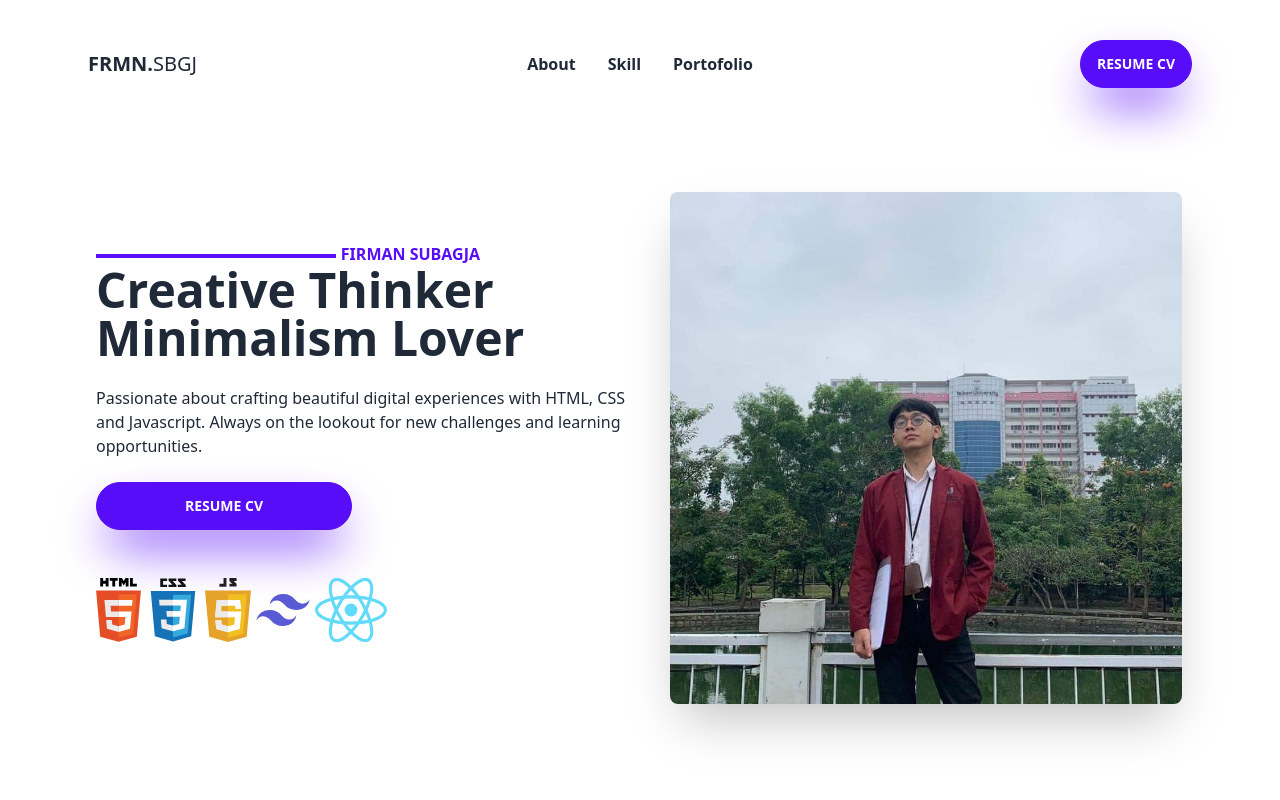
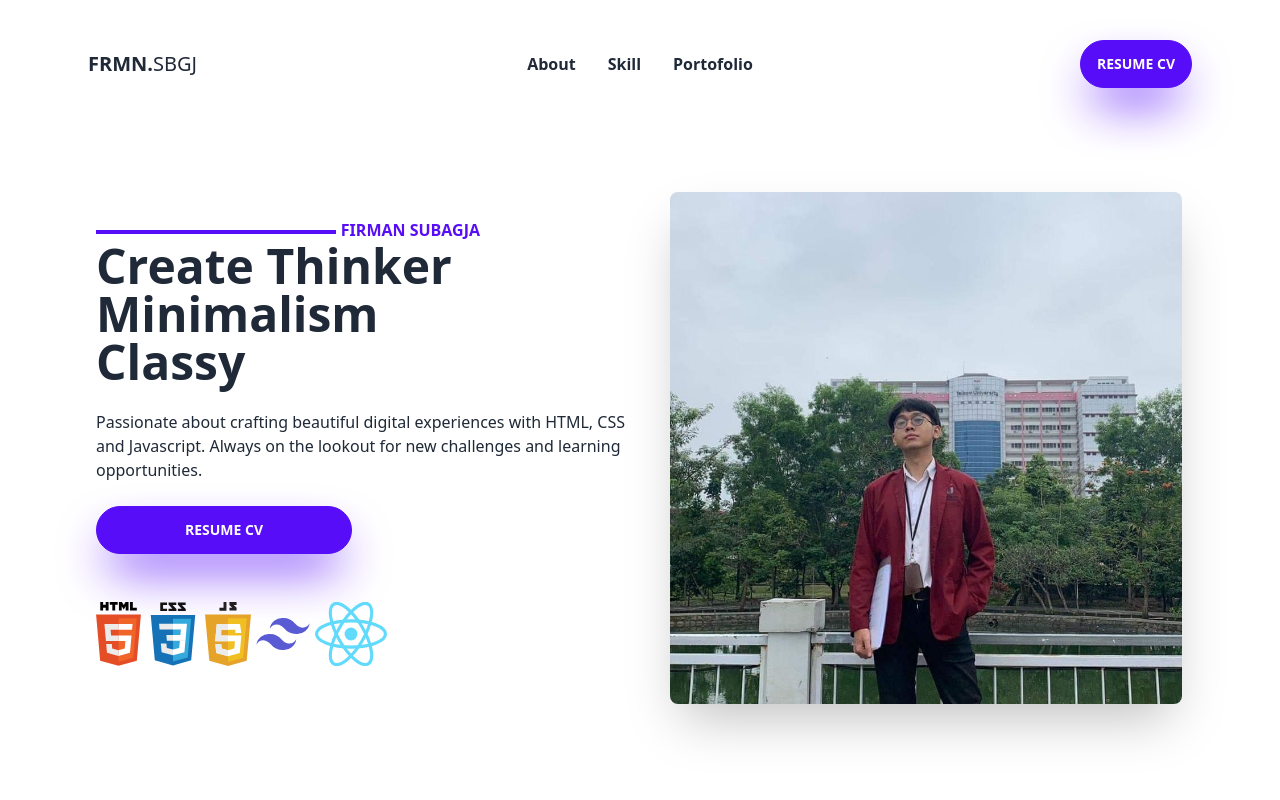
Before and after one commit to firmansubagjaa/frmn, a React (Create React App) app: page / in a window 1280 px wide. Shown: the top 800 px of the page. Built offline with nearby package versions, Linux system fonts and the light colour scheme.

Commit message:
change: typography

```diff
--- a/src/pages/Home/Footer.js
+++ b/src/pages/Home/Footer.js
@@ -7,11 +7,12 @@ export default function Footer() {
         <div className="grid grid-flow-col gap-4">
           <a className="link link-hover">About us</a>
           <a className="link link-hover">Contact</a>
+          <p>Subagja.Firman33@gmail.com</p>
         </div>
         <div>
           <div className="grid grid-flow-col gap-4">
-            <a><svg xmlns="http://www.w3.org/2000/svg" width="24" height="24" data-name="Layer 1" viewBox="0 0 24 24" className="fill-current"><path d="M20.47,2H3.53A1.45,1.45,0,0,0,2.06,3.43V20.57A1.45,1.45,0,0,0,3.53,22H20.47a1.45,1.45,0,0,0,1.47-1.43V3.43A1.45,1.45,0,0,0,20.47,2ZM8.09,18.74h-3v-9h3ZM6.59,8.48h0a1.56,1.56,0,1,1,0-3.12,1.57,1.57,0,1,1,0,3.12ZM18.91,18.74h-3V13.91c0-1.21-.43-2-1.52-2A1.65,1.65,0,0,0,12.85,13a2,2,0,0,0-.1.73v5h-3s0-8.18,0-9h3V11A3,3,0,0,1,15.46,9.5c2,0,3.45,1.29,3.45,4.06Z" /></svg></a>
-            <a href=""><svg xmlns="http://www.w3.org/2000/svg" width="24" height="24" data-name="Layer 1" viewBox="0 0 24 24" className="fill-current"><path d="M17.34,5.46h0a1.2,1.2,0,1,0,1.2,1.2A1.2,1.2,0,0,0,17.34,5.46Zm4.6,2.42a7.59,7.59,0,0,0-.46-2.43,4.94,4.94,0,0,0-1.16-1.77,4.7,4.7,0,0,0-1.77-1.15,7.3,7.3,0,0,0-2.43-.47C15.06,2,14.72,2,12,2s-3.06,0-4.12.06a7.3,7.3,0,0,0-2.43.47A4.78,4.78,0,0,0,3.68,3.68,4.7,4.7,0,0,0,2.53,5.45a7.3,7.3,0,0,0-.47,2.43C2,8.94,2,9.28,2,12s0,3.06.06,4.12a7.3,7.3,0,0,0,.47,2.43,4.7,4.7,0,0,0,1.15,1.77,4.78,4.78,0,0,0,1.77,1.15,7.3,7.3,0,0,0,2.43.47C8.94,22,9.28,22,12,22s3.06,0,4.12-.06a7.3,7.3,0,0,0,2.43-.47,4.7,4.7,0,0,0,1.77-1.15,4.85,4.85,0,0,0,1.16-1.77,7.59,7.59,0,0,0,.46-2.43c0-1.06.06-1.4.06-4.12S22,8.94,21.94,7.88ZM20.14,16a5.61,5.61,0,0,1-.34,1.86,3.06,3.06,0,0,1-.75,1.15,3.19,3.19,0,0,1-1.15.75,5.61,5.61,0,0,1-1.86.34c-1,.05-1.37.06-4,.06s-3,0-4-.06A5.73,5.73,0,0,1,6.1,19.8,3.27,3.27,0,0,1,5,19.05a3,3,0,0,1-.74-1.15A5.54,5.54,0,0,1,3.86,16c0-1-.06-1.37-.06-4s0-3,.06-4A5.54,5.54,0,0,1,4.21,6.1,3,3,0,0,1,5,5,3.14,3.14,0,0,1,6.1,4.2,5.73,5.73,0,0,1,8,3.86c1,0,1.37-.06,4-.06s3,0,4,.06a5.61,5.61,0,0,1,1.86.34A3.06,3.06,0,0,1,19.05,5,3.06,3.06,0,0,1,19.8,6.1,5.61,5.61,0,0,1,20.14,8c.05,1,.06,1.37.06,4S20.19,15,20.14,16ZM12,6.87A5.13,5.13,0,1,0,17.14,12,5.12,5.12,0,0,0,12,6.87Zm0,8.46A3.33,3.33,0,1,1,15.33,12,3.33,3.33,0,0,1,12,15.33Z" /></svg></a>
+            <a href='https://www.linkedin.com/in/firmansubagja/'><svg xmlns="http://www.w3.org/2000/svg" width="24" height="24" data-name="Layer 1" viewBox="0 0 24 24" className="fill-current"><path d="M20.47,2H3.53A1.45,1.45,0,0,0,2.06,3.43V20.57A1.45,1.45,0,0,0,3.53,22H20.47a1.45,1.45,0,0,0,1.47-1.43V3.43A1.45,1.45,0,0,0,20.47,2ZM8.09,18.74h-3v-9h3ZM6.59,8.48h0a1.56,1.56,0,1,1,0-3.12,1.57,1.57,0,1,1,0,3.12ZM18.91,18.74h-3V13.91c0-1.21-.43-2-1.52-2A1.65,1.65,0,0,0,12.85,13a2,2,0,0,0-.1.73v5h-3s0-8.18,0-9h3V11A3,3,0,0,1,15.46,9.5c2,0,3.45,1.29,3.45,4.06Z" /></svg></a>
+            <a href="https://www.instagram.com/firmancodes/"><svg xmlns="http://www.w3.org/2000/svg" width="24" height="24" data-name="Layer 1" viewBox="0 0 24 24" className="fill-current"><path d="M17.34,5.46h0a1.2,1.2,0,1,0,1.2,1.2A1.2,1.2,0,0,0,17.34,5.46Zm4.6,2.42a7.59,7.59,0,0,0-.46-2.43,4.94,4.94,0,0,0-1.16-1.77,4.7,4.7,0,0,0-1.77-1.15,7.3,7.3,0,0,0-2.43-.47C15.06,2,14.72,2,12,2s-3.06,0-4.12.06a7.3,7.3,0,0,0-2.43.47A4.78,4.78,0,0,0,3.68,3.68,4.7,4.7,0,0,0,2.53,5.45a7.3,7.3,0,0,0-.47,2.43C2,8.94,2,9.28,2,12s0,3.06.06,4.12a7.3,7.3,0,0,0,.47,2.43,4.7,4.7,0,0,0,1.15,1.77,4.78,4.78,0,0,0,1.77,1.15,7.3,7.3,0,0,0,2.43.47C8.94,22,9.28,22,12,22s3.06,0,4.12-.06a7.3,7.3,0,0,0,2.43-.47,4.7,4.7,0,0,0,1.77-1.15,4.85,4.85,0,0,0,1.16-1.77,7.59,7.59,0,0,0,.46-2.43c0-1.06.06-1.4.06-4.12S22,8.94,21.94,7.88ZM20.14,16a5.61,5.61,0,0,1-.34,1.86,3.06,3.06,0,0,1-.75,1.15,3.19,3.19,0,0,1-1.15.75,5.61,5.61,0,0,1-1.86.34c-1,.05-1.37.06-4,.06s-3,0-4-.06A5.73,5.73,0,0,1,6.1,19.8,3.27,3.27,0,0,1,5,19.05a3,3,0,0,1-.74-1.15A5.54,5.54,0,0,1,3.86,16c0-1-.06-1.37-.06-4s0-3,.06-4A5.54,5.54,0,0,1,4.21,6.1,3,3,0,0,1,5,5,3.14,3.14,0,0,1,6.1,4.2,5.73,5.73,0,0,1,8,3.86c1,0,1.37-.06,4-.06s3,0,4,.06a5.61,5.61,0,0,1,1.86.34A3.06,3.06,0,0,1,19.05,5,3.06,3.06,0,0,1,19.8,6.1,5.61,5.61,0,0,1,20.14,8c.05,1,.06,1.37.06,4S20.19,15,20.14,16ZM12,6.87A5.13,5.13,0,1,0,17.14,12,5.12,5.12,0,0,0,12,6.87Zm0,8.46A3.33,3.33,0,1,1,15.33,12,3.33,3.33,0,0,1,12,15.33Z" /></svg></a>
             <a href=""><svg xmlns="http://www.w3.org/2000/svg" width="24" height="24" className="fill-current" viewBox="0 0 16 16"><path d="M14.5 2h-13A1.5 1.5 0 0 0 0 3.5v9A1.5 1.5 0 0 0 1.5 14h13a1.5 1.5 0 0 0 1.5-1.5v-9A1.5 1.5 0 0 0 14.5 2zm-1.766 1L8 6.738 3.266 3h9.468zM2 13V4.646l6 4.615 6-4.616V13H2z" /></svg></a>
           </div>
         </div>
--- a/src/pages/Home/Hero.js
+++ b/src/pages/Home/Hero.js
@@ -32,8 +32,16 @@ export default function Hero() {
                 </div>
                 {/* <div className='border-2 border-solid border-primary w-72'></div> */}
               </div>
-              <h1 className="text-3xl lg:text-5xl font-bold w-full pr-28">
-                Creative Thinker Minimalism Lover
+              <h1 className="text-3xl lg:text-5xl font-bold w-full pr-0 md:pr-28"
+              >
+                {/* <Typewriter
+                  options={{
+                    strings: [`Create Thinker`, `Minimalism Classy`,],
+                    autoStart: true,
+                    loop: true,
+                  }}
+                /> */}
+                Create Thinker Minimalism Classy
               </h1>
               <p className='py-6'>Passionate about crafting beautiful digital experiences with HTML, CSS and Javascript. Always on the lookout for new challenges and learning opportunities.</p>
               <a href="https://drive.google.com/file/d/18QE210WUOaUHDx4900JrKp77p7RZfYxr/view?usp=sharing">
```
